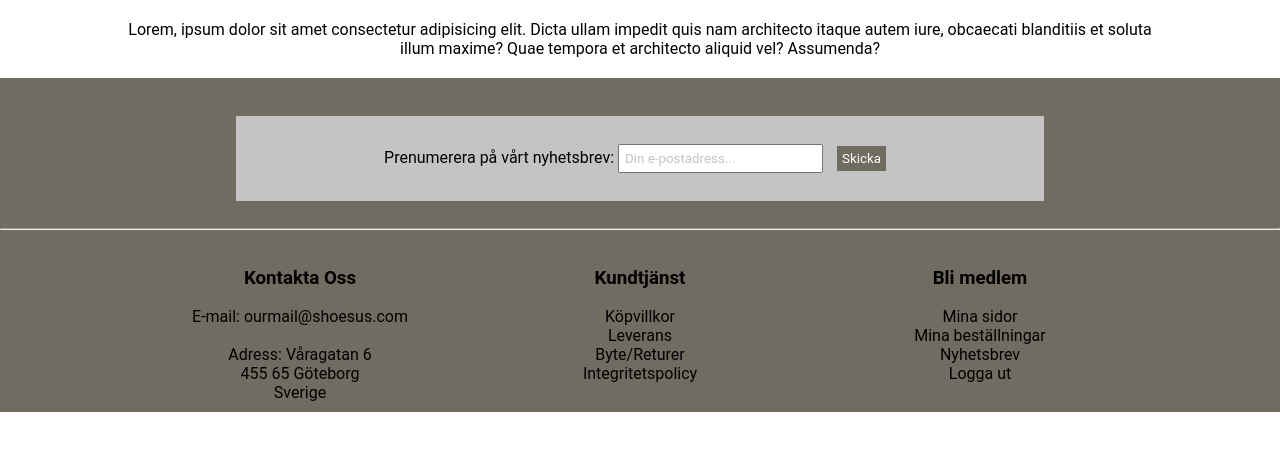
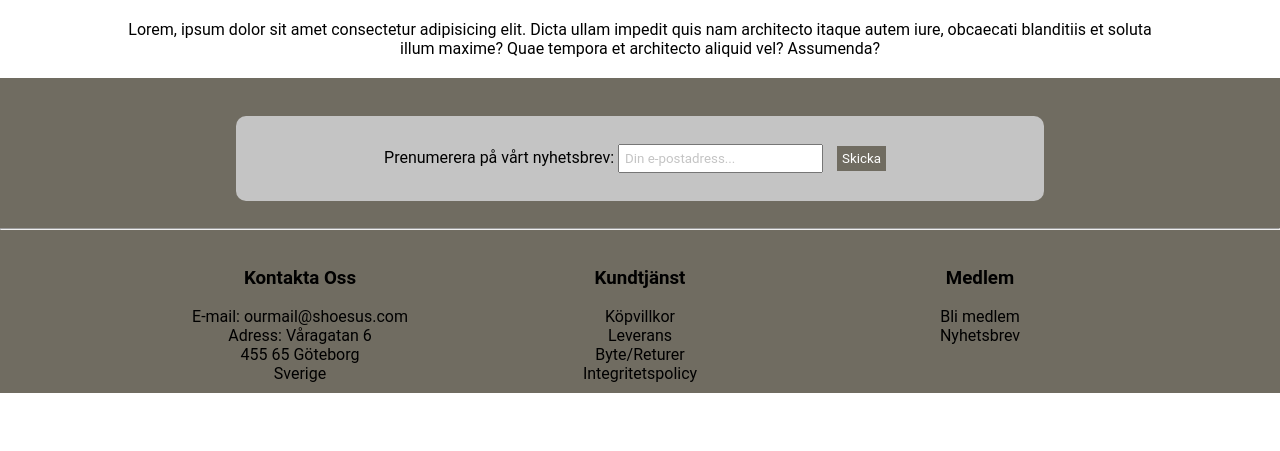
Before and after one commit to omerbasic/Shoes-Us, a PHP site: page / in a window 1280 px wide. Shown: the part 211-662 px from the top of the page. Run offline with PHP 8.4, Linux system fonts and the light colour scheme.

Commit message:
Små css-ändringar

```diff
--- a/SHOESUS/index.php
+++ b/SHOESUS/index.php
@@ -4,7 +4,7 @@
     <meta charset="UTF-8">
     <meta name="viewport" content="width=device-width, initial-scale=1.0">
     <meta http-equiv="X-UA-Compatible" content="ie=edge">
-    <title>Shoes Us - Indez</title>
+    <title>Shoes Us - webbshop</title>
     <link rel="stylesheet" href="./style/mainStyle.css">
     <link href="https://fonts.googleapis.com/css?family=Rock+Salt&display=swap" rel="stylesheet">
 </head>
@@ -70,7 +70,7 @@
 
         <div class="contactUs">
             <h3>Kontakta Oss</h3>
-            E-mail: <a href = "mailto: shoesus@gmail.com">ourmail@shoesus.com</a> <br> <br>
+            E-mail: <a href = "mailto: shoesus@gmail.com">ourmail@shoesus.com</a><br>
             Adress: Våragatan 6 <br> 455 65 Göteborg <br> Sverige
         </div>
 
@@ -83,11 +83,9 @@
         </div>
 
         <div class="beMember">
-            <h3>Bli medlem</h3>
-            <a href="#">Mina sidor</a><br>
-            <a href="#">Mina beställningar</a><br>
-            <a href="#">Nyhetsbrev</a><br>
-            <a href="#">Logga ut</a>
+            <h3>Medlem</h3>
+            <a href="#">Bli medlem</a><br>
+            <a href="#">Nyhetsbrev</a>
         </div>
     </div>
 
--- a/SHOESUS/style/mainStyle.css
+++ b/SHOESUS/style/mainStyle.css
@@ -123,12 +123,13 @@ footer {
     margin: 0 auto;
     padding: 20px;
     text-align: center;
-
+    border-radius: 10px;
 }
 
 .newsletterInput {
     color: #C4C4C4;
     padding: 5px;
+    outline: none;
 }
 
 .sendBtn {
@@ -138,6 +139,11 @@ footer {
     text-decoration: none;
     padding: 5px;
     margin: 10px;
+    outline: none;
+}
+
+.sendBtn:hover {
+    cursor: pointer;
 }
 
 
```
